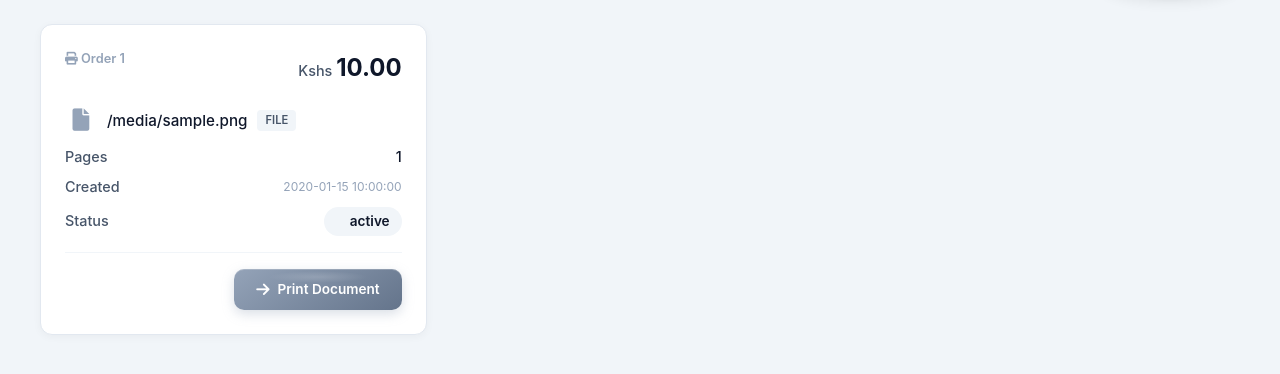
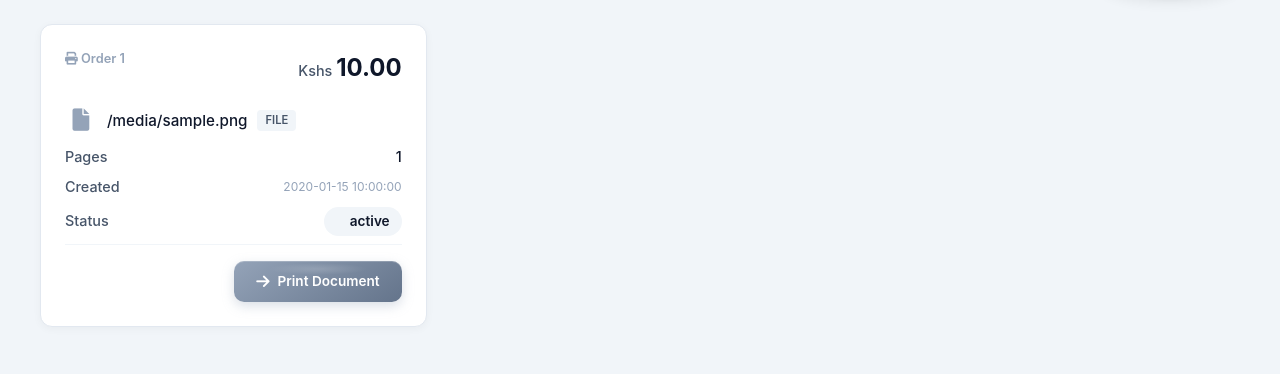
Before and after one commit to barasapeter/PrintQ, a Python web app: template app/templates/vendor.html in a window 1280 px wide. Shown: the part 72-446 px from the top of the page. Run offline with Jinja, Linux system fonts and the light colour scheme; the template is opened without the code that fills it: most values are stand-ins (such as "Sample title", 1, 10 or a date in 2020).

Commit message:
Avoid floating buttons: vendor

```diff
--- a/app/templates/vendor.html
+++ b/app/templates/vendor.html
@@ -84,6 +84,7 @@
             position: relative;
             min-width: 80px;
             justify-content: center;
+            cursor: default;
         }
 
         .btn-options::before {
@@ -150,6 +151,8 @@
             transition: box-shadow 0.15s ease;
             position: relative;
             overflow: hidden;
+            display: flex;
+            flex-direction: column;
         }
 
         .workorder-card:hover {
@@ -162,7 +165,6 @@
             left: 0;
             right: 0;
             height: 4px;
-            display: none;
         }
 
         .file-type-pdf .file-type-indicator { background: var(--pdf-red); }
@@ -221,12 +223,14 @@
             display: flex;
             flex-direction: column;
             gap: 12px;
+            flex: 1;
         }
 
         .workorder-info {
             display: flex;
             flex-direction: column;
             gap: 8px;
+            margin-bottom: 8px;
         }
 
         .info-row {
@@ -324,7 +328,7 @@
         .status-completed { color: #14532d; }
 
         .workorder-footer {
-            margin-top: 16px;
+            margin-top: auto;
             padding-top: 16px;
             border-top: 1px solid #f1f5f9;
             display: flex;
@@ -527,7 +531,7 @@
 <body>
     <div class="container">
         <div class="top-bar">
-            <a href="#" class="btn-options">
+            <a href="/settings" class="btn-options">
                 <i class="fas fa-sliders-h"></i>
                 <span>Options</span>
             </a>
@@ -573,7 +577,7 @@
             {% endif %}
 
             <div class="workorder-card {{ file_class }}">
-                <div class="file-type-indicator"></div>
+                <div class="file-type-indicator" hidden></div>
                 <div class="workorder-header">
                     <span class="workorder-id">
                         <i class="fas fa-print"></i> Order {{ loop.index }}
```
